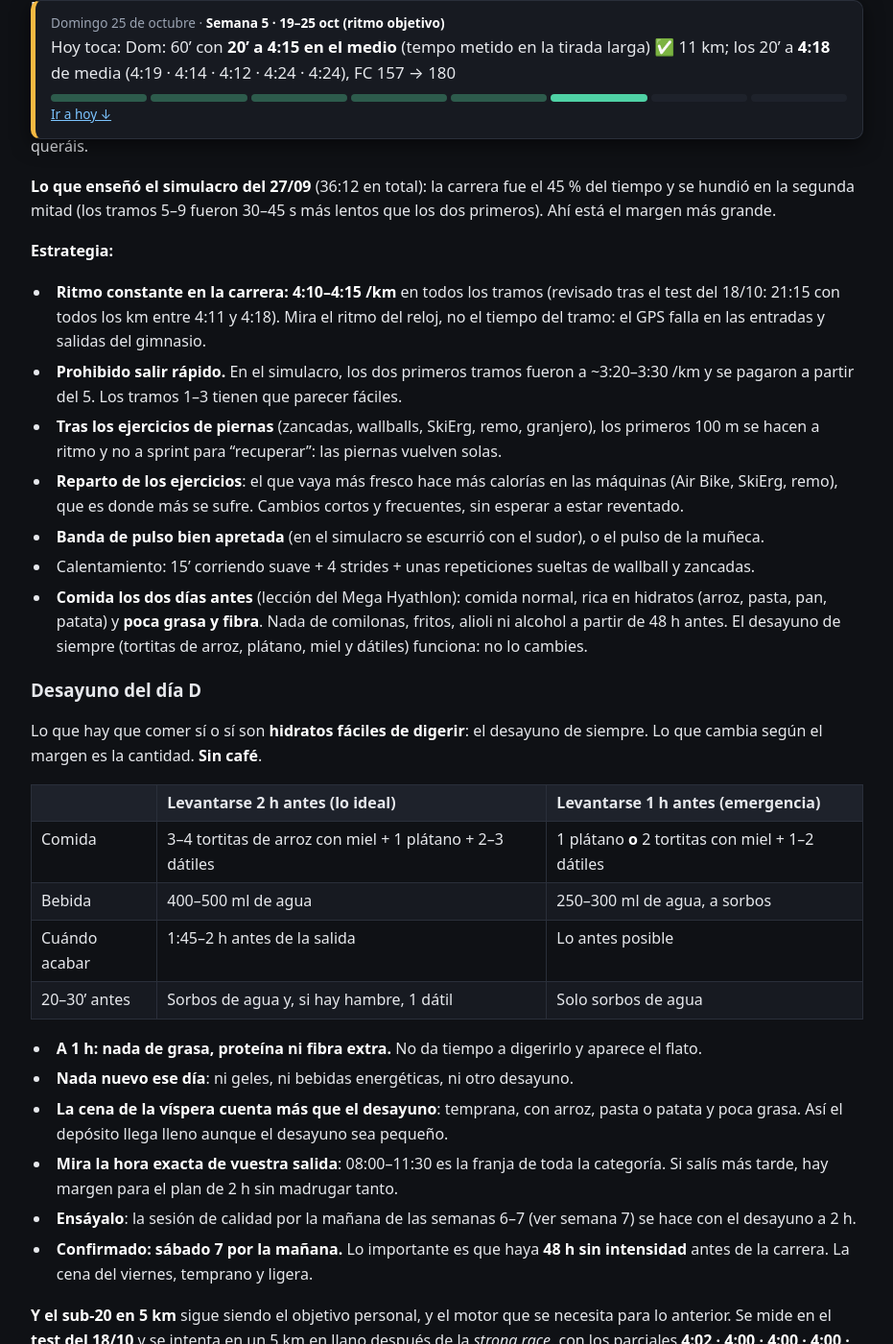
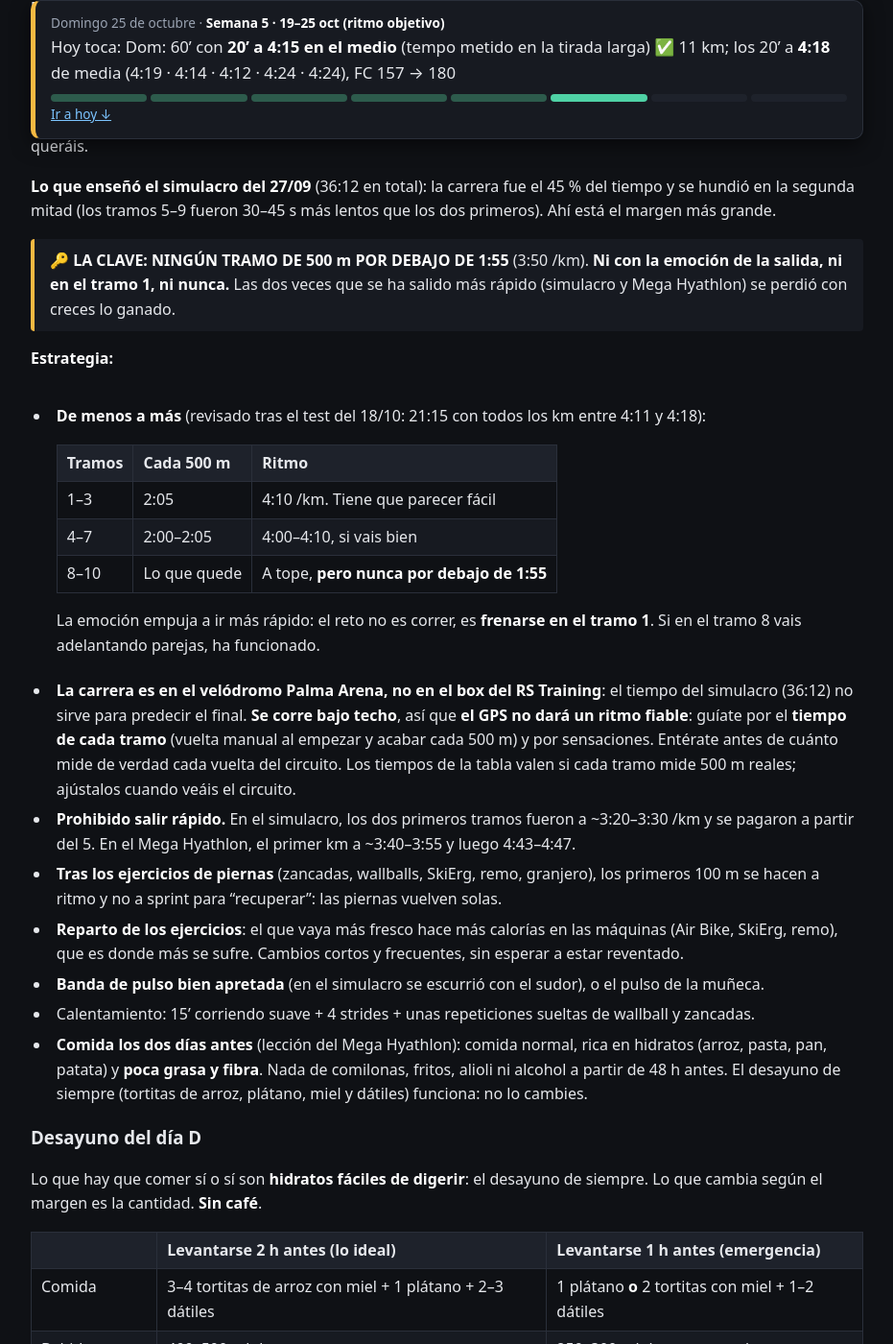
Before and after one commit to radamuz/4minkm, a Jekyll site: the page built from plan-sub20-5km.md, in a window 1280 px wide and 1400 px high, scrolled down 9817 px. Shown: the whole window at 96% size, without its empty margins (174-1105 px from the left). Built offline with Jekyll 4.4.1, drawn with Linux system fonts in a browser that asks for light colours; our own code applies the rules of GitHub Pages for plain Markdown files; some of the changed text lies outside the part shown.

Commit message:
Añade la estrategia de la strong race (ningún tramo por debajo de 1:55), los ritmos por tramo del simulacro y el desayuno sin café
Co-Authored-By: Claude Opus 5.5 <noreply@anthropic.com>

```diff
--- a/plan-sub20-5km.md
+++ b/plan-sub20-5km.md
@@ -255,10 +255,21 @@ Calentamiento en las sesiones de calidad: 12–15' corriendo suave + movilidad d
 
 **Lo que enseñó el simulacro del 27/09** (36:12 en total): la carrera fue el 45 % del tiempo y se hundió en la segunda mitad (los tramos 5–9 fueron 30–45 s más lentos que los dos primeros). Ahí está el margen más grande.
 
+> **🔑 LA CLAVE: NINGÚN TRAMO DE 500 m POR DEBAJO DE 1:55** (3:50 /km). **Ni con la emoción de la salida, ni en el tramo 1, ni nunca.** Las dos veces que se ha salido más rápido (simulacro y Mega Hyathlon) se perdió con creces lo ganado.
+
 **Estrategia:**
 
-- **Ritmo constante en la carrera: 4:10–4:15 /km** en todos los tramos (revisado tras el test del 18/10: 21:15 con todos los km entre 4:11 y 4:18). Mira el ritmo del reloj, no el tiempo del tramo: el GPS falla en las entradas y salidas del gimnasio.
-- **Prohibido salir rápido.** En el simulacro, los dos primeros tramos fueron a ~3:20–3:30 /km y se pagaron a partir del 5. Los tramos 1–3 tienen que parecer fáciles.
+- **De menos a más** (revisado tras el test del 18/10: 21:15 con todos los km entre 4:11 y 4:18):
+
+  | Tramos | Cada 500 m | Ritmo |
+  |---|---|---|
+  | 1–3 | 2:05 | 4:10 /km. Tiene que parecer fácil |
+  | 4–7 | 2:00–2:05 | 4:00–4:10, si vais bien |
+  | 8–10 | Lo que quede | A tope, **pero nunca por debajo de 1:55** |
+
+  La emoción empuja a ir más rápido: el reto no es correr, es **frenarse en el tramo 1**. Si en el tramo 8 vais adelantando parejas, ha funcionado.
+- **La carrera es en el velódromo Palma Arena, no en el box del RS Training**: el tiempo del simulacro (36:12) no sirve para predecir el final. **Se corre bajo techo**, así que **el GPS no dará un ritmo fiable**: guíate por el **tiempo de cada tramo** (vuelta manual al empezar y acabar cada 500 m) y por sensaciones. Entérate antes de cuánto mide de verdad cada vuelta del circuito. Los tiempos de la tabla valen si cada tramo mide 500 m reales; ajústalos cuando veáis el circuito.
+- **Prohibido salir rápido.** En el simulacro, los dos primeros tramos fueron a ~3:20–3:30 /km y se pagaron a partir del 5. En el Mega Hyathlon, el primer km a ~3:40–3:55 y luego 4:43–4:47.
 - **Tras los ejercicios de piernas** (zancadas, wallballs, SkiErg, remo, granjero), los primeros 100 m se hacen a ritmo y no a sprint para "recuperar": las piernas vuelven solas.
 - **Reparto de los ejercicios**: el que vaya más fresco hace más calorías en las máquinas (Air Bike, SkiErg, remo), que es donde más se sufre. Cambios cortos y frecuentes, sin esperar a estar reventado.
 - **Banda de pulso bien apretada** (en el simulacro se escurrió con el sudor), o el pulso de la muñeca.
@@ -304,6 +315,24 @@ Tiempos de cada tramo (±10–15 s). Los tramos de carrera salen más cortos de
 | 9 | 1:56 | Cargadas de balón ×40 | 2:02 |
 | 10 | 1:26 | Burpees con mancuernas ×30 | 2:21 |
 | **Total** | **≈ 16:20 (45 %)** | | **≈ 18:40 (52 %)** |
+
+**Ritmo de cada tramo, pasado a 500 m** (para compararlo con la regla de 1:55 del apartado 5). Es otro corte del mismo .fit, menos estricto (fusiona cortes de menos de 20 s), así que los tiempos no coinciden con la tabla de arriba. ±10–15 s.
+
+| Tramo | Tiempo | Distancia (GPS) | Ritmo | 500 m a ese ritmo | ¿< 1:55? |
+|---|---|---|---|---|---|
+| 1 | 1:29 | 445 m | 3:19 /km | **1:39** | ❌ |
+| 2 | 1:50 | 463 m | 3:57 /km | 1:58 | ✅ |
+| 3 | 1:42 | 431 m | 3:56 /km | 1:58 | ✅ |
+| 4 | 1:50 | 446 m | 4:06 /km | 2:03 | ✅ |
+| 5 | 1:51 | 501 m | 3:41 /km | **1:50** | ❌ |
+| 6 | 2:25 | 512 m | 4:43 /km | 2:21 | ✅ |
+| 7 | 2:05 | 471 m | 4:25 /km | 2:12 | ✅ |
+| 8 | 2:25 | 479 m | 5:02 /km | **2:31** | ✅ (hundido) |
+| 9 | 2:11 | 480 m | 4:32 /km | 2:16 | ✅ |
+| 10 | 1:53 | 463 m | 4:04 /km | 2:02 | ✅ |
+
+- **Tramo 1 a 1:39**: 16 s por debajo del límite de 1:55. El tramo 5 también bajó de 1:55, y justo después llegó el hundimiento (2:12–2:31 del 6 al 9).
+- **Media ≈ 2:05 por 500 m**: el ritmo medio ya era el objetivo, pero hecho a tirones. A ritmo constante se va más rápido con la misma energía.
 
 - **Salida demasiado rápida** (~3:20–3:30 /km en los tramos 1–2) y la carrera se hunde del 5 al 9: 30–45 s más por tramo.
 - Lo más lento de los ejercicios son las máquinas (remo, SkiErg y Air Bike): es donde manda el aeróbico.
```
